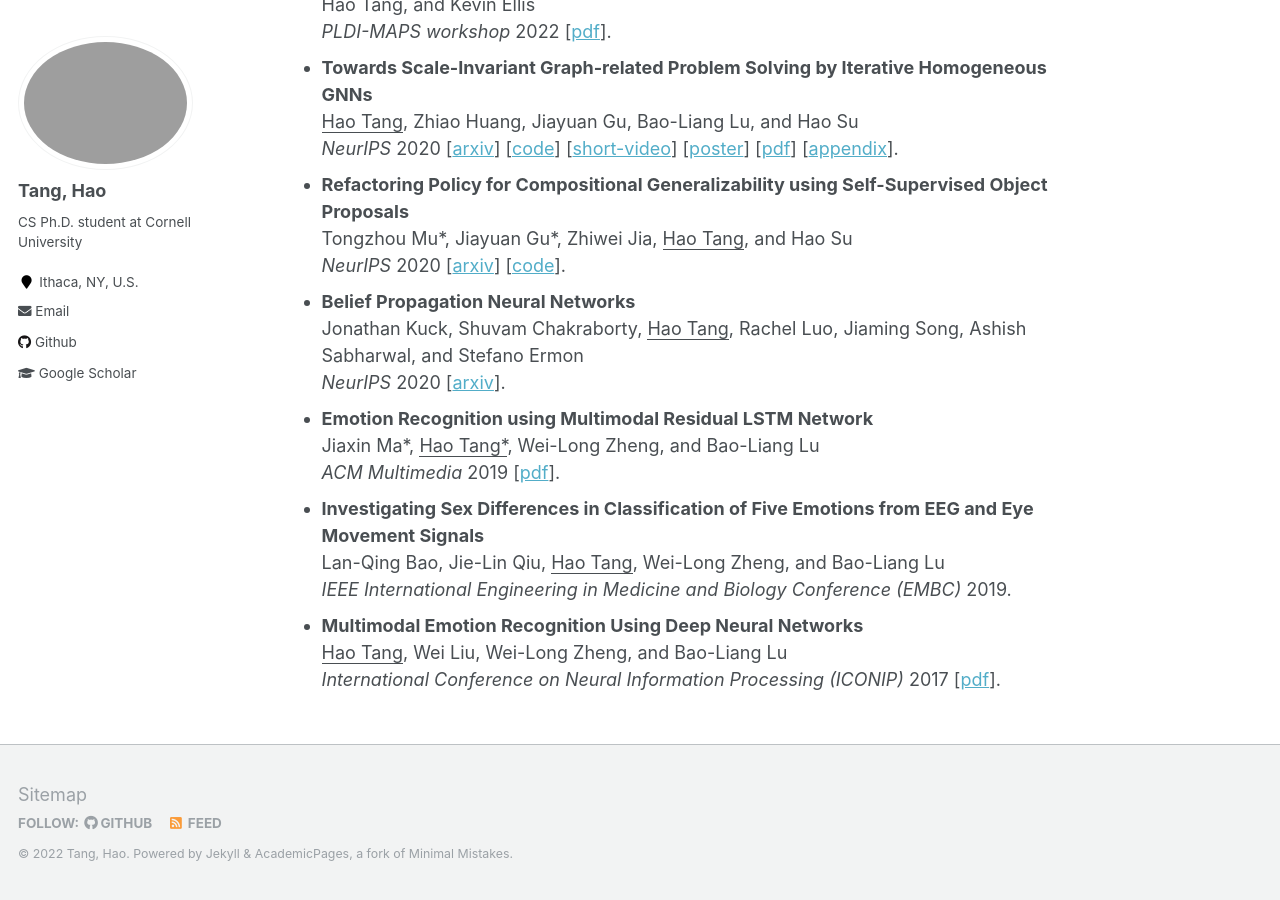
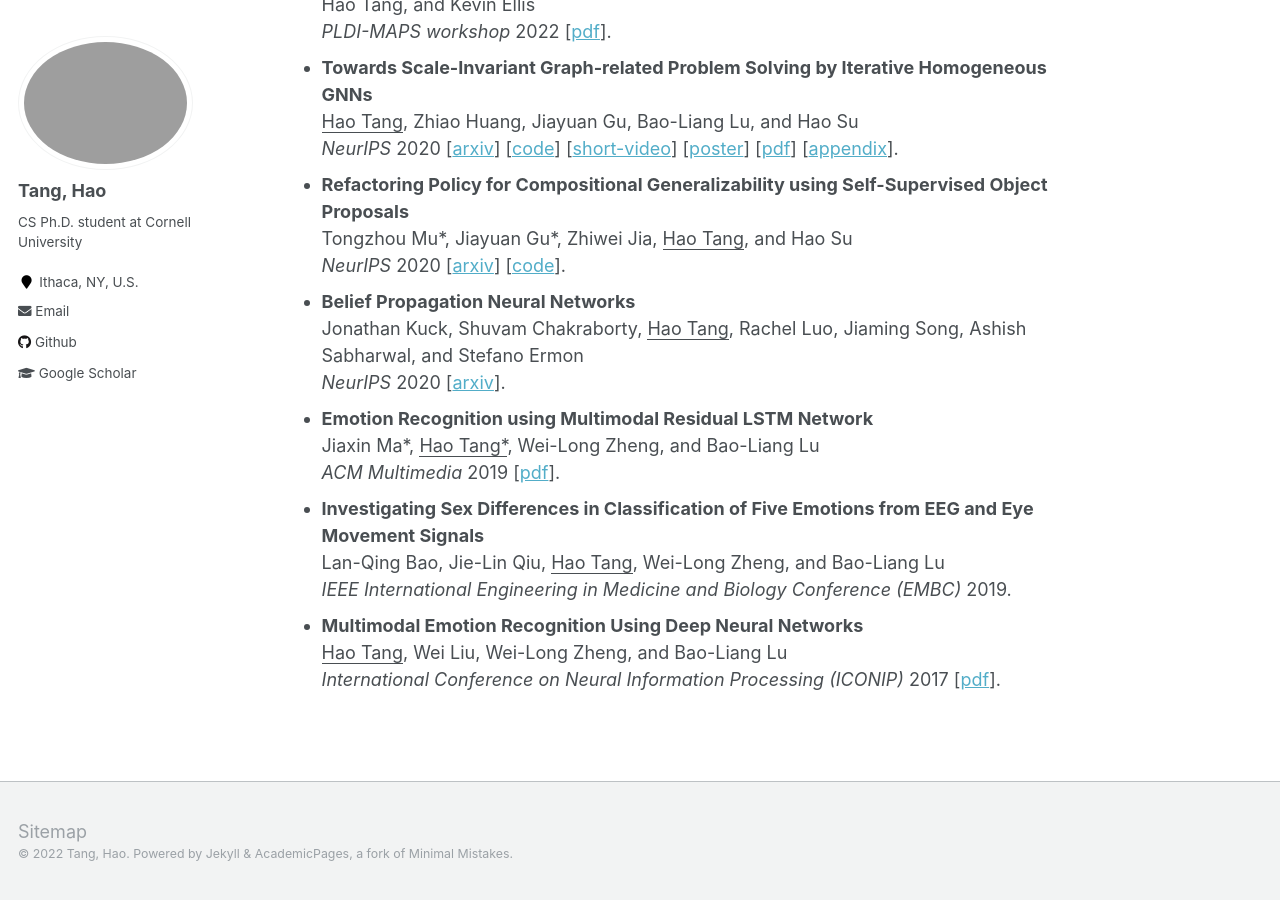
Before and after one commit to haotang1995/haotang1995.github.io, a Jekyll site: the page built from _pages/about.md, in a window 1280 px wide and 900 px high, scrolled down 565 px. Built offline with Jekyll 4.4.1, drawn with Linux system fonts in a browser that asks for light colours; a script that is not in the unit is left out.

Commit message:
Minor modification

```diff
--- a/_includes/author-profile.html
+++ b/_includes/author-profile.html
@@ -118,7 +118,7 @@
       {% if author.wikipedia %}
         <li><a href="https://en.wikipedia.org/wiki/User:{{ author.wikipedia }}"><i class="fab fa-wikipedia-w" aria-hidden="true"></i> Wikipedia</a></li>
 {% endif %}
-      <li><script type="text/javascript" id="clstr_globe" src="//cdn.clustrmaps.com/globe.js?d=UngQ-CQDI_TZOQVOiR72C_L6PlTgvMwuM3NG4a8wDCA"></script></li>
+      <!--<li><script type="text/javascript" id="clstr_globe" src="//cdn.clustrmaps.com/globe.js?d=UngQ-CQDI_TZOQVOiR72C_L6PlTgvMwuM3NG4a8wDCA"></script></li>-->
     </ul>
   </div>
 </div>
--- a/_includes/footer.html
+++ b/_includes/footer.html
@@ -1,6 +1,6 @@
 {% include base_path %}
 
-<div class="page__footer-follow">
+<!--<div class="page__footer-follow">
   <ul class="social-icons">
     {% if site.data.ui-text[site.locale].follow_label %}
       <li><strong>{{ site.data.ui-text[site.locale].follow_label }}</strong></li>
@@ -19,6 +19,6 @@
     {% endif %}
     <li><a href="{% if site.atom_feed.path %}{{ site.atom_feed.path }}{% else %}{{ base_path }}/feed.xml{% endif %}"><i class="fa fa-fw fa-rss-square" aria-hidden="true"></i> {{ site.data.ui-text[site.locale].feed_label | default: "Feed" }}</a></li>
   </ul>
-</div>
+</div>-->
 
 <div class="page__footer-copyright">&copy; {{ site.time | date: '%Y' }} {{ site.name | default: site.title }}. {{ site.data.ui-text[site.locale].powered_by | default: "Powered by" }} <a href="http://jekyllrb.com" rel="nofollow">Jekyll</a> &amp; <a href="https://github.com/academicpages/academicpages.github.io">AcademicPages</a>, a fork of <a href="https://mademistakes.com/work/minimal-mistakes-jekyll-theme/" rel="nofollow">Minimal Mistakes</a>.</div>
```
